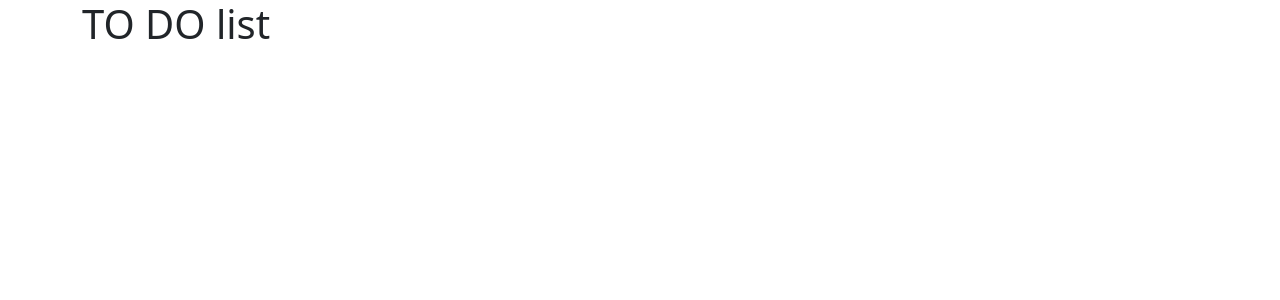
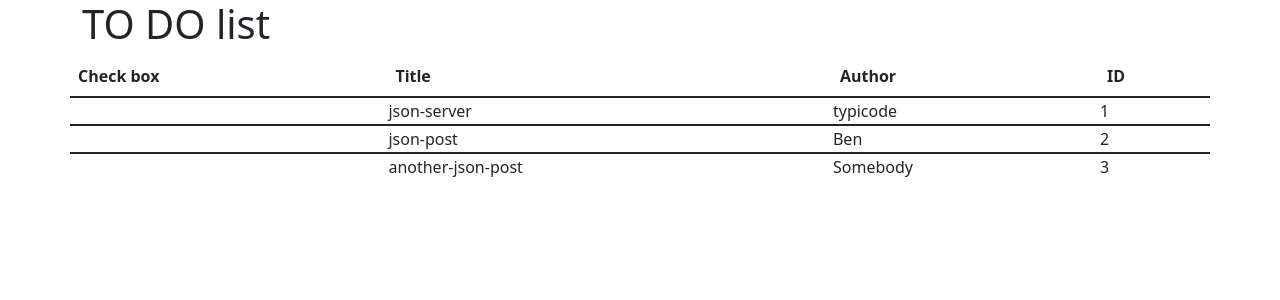
Before and after one commit to Lostinrave/todo-angular, an Angular app: page / in a window 1280 px wide. Shown: the top 300 px of the page. Built offline with nearby package versions, Linux system fonts and the light colour scheme; data requests are answered from the project's data file.

Commit message:
Data table

```diff
--- a/src/app/app.component.html
+++ b/src/app/app.component.html
@@ -1,5 +1,34 @@
 <div class="container">
-  <h1>TO DO list</h1>
+  <div class="row">
+    <div class="col-12">
+      <h1>TO DO list</h1>
+    </div>
+    <table class="table">
+        <thead>
+          <tr>
+            <th>Check box</th>
+            <th>Title</th>
+            <th>Author</th>
+            <th>ID</th>
+          </tr>
+        </thead>
+        <tr *ngFor="let task of tasks">
+          <td>
+
+          </td>
+        <td>
+          {{task.title}}
+        </td>
+        <td>
+          {{task.author}}
+        </td>
+        <td>
+          {{task.id}}
+        </td>
+      </tr>
+    </table>
+  </div>
+
 </div>
 
 <router-outlet></router-outlet>
--- a/src/app/app.component.ts
+++ b/src/app/app.component.ts
@@ -7,10 +7,15 @@ import { TaskService } from './services/task.service';
   styleUrls: ['./app.component.scss']
 })
 export class AppComponent {
+
   title = 'todo-angular';
+
+  public tasks : any = [];
+
   constructor (private _taskService : TaskService){
     this._taskService.getTasks().subscribe(data =>{
-      console.log(data);
+      this.tasks = data;
+      console.log(this.tasks)
     });
   }
 }
```
